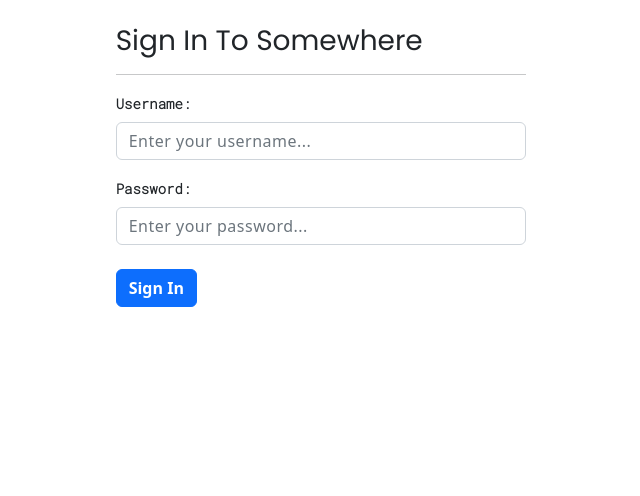
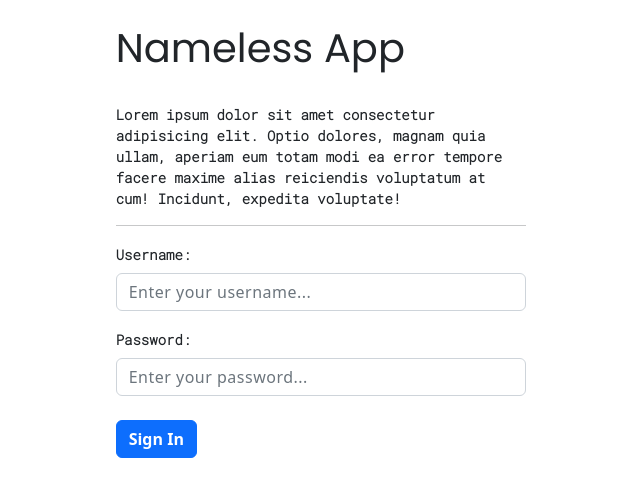
Before and after one commit to AlcantaraMC/electron-app-boilerplate, an Electron app: page renderers/index.html in a window 1280 px wide. Shown: the whole page, without its empty margins (319-959 px from the left). Drawn offline with nearby package versions, Linux system fonts and the light colour scheme.

Commit message:
Additional files and folders.

```diff
--- a/renderers/index.html
+++ b/renderers/index.html
@@ -15,7 +15,9 @@
         <div class="col-4">
             <div class="form mt-4">
                 <div class="form-group">
-                    <h3>Sign In To Somewhere</h3>
+                    <h1>Nameless App</h1>
+                    <br>
+                    <p><b>Lorem ipsum dolor sit amet consectetur adipisicing elit. Optio dolores, magnam quia ullam, aperiam eum totam modi ea error tempore facere maxime alias reiciendis voluptatum at cum! Incidunt, expedita voluptate!</b></p>
                 </div>
                 <hr/>
                 <div class="form-group mb-3">
@@ -36,3 +38,4 @@
 
 </body>
 </html>
+<script src="./js/ui/controller.js" defer></script>
```
Also changed, not shown: renderers/css/overrides.css (+32 -0 lines), renderers/js/ui/controller.js (added).
